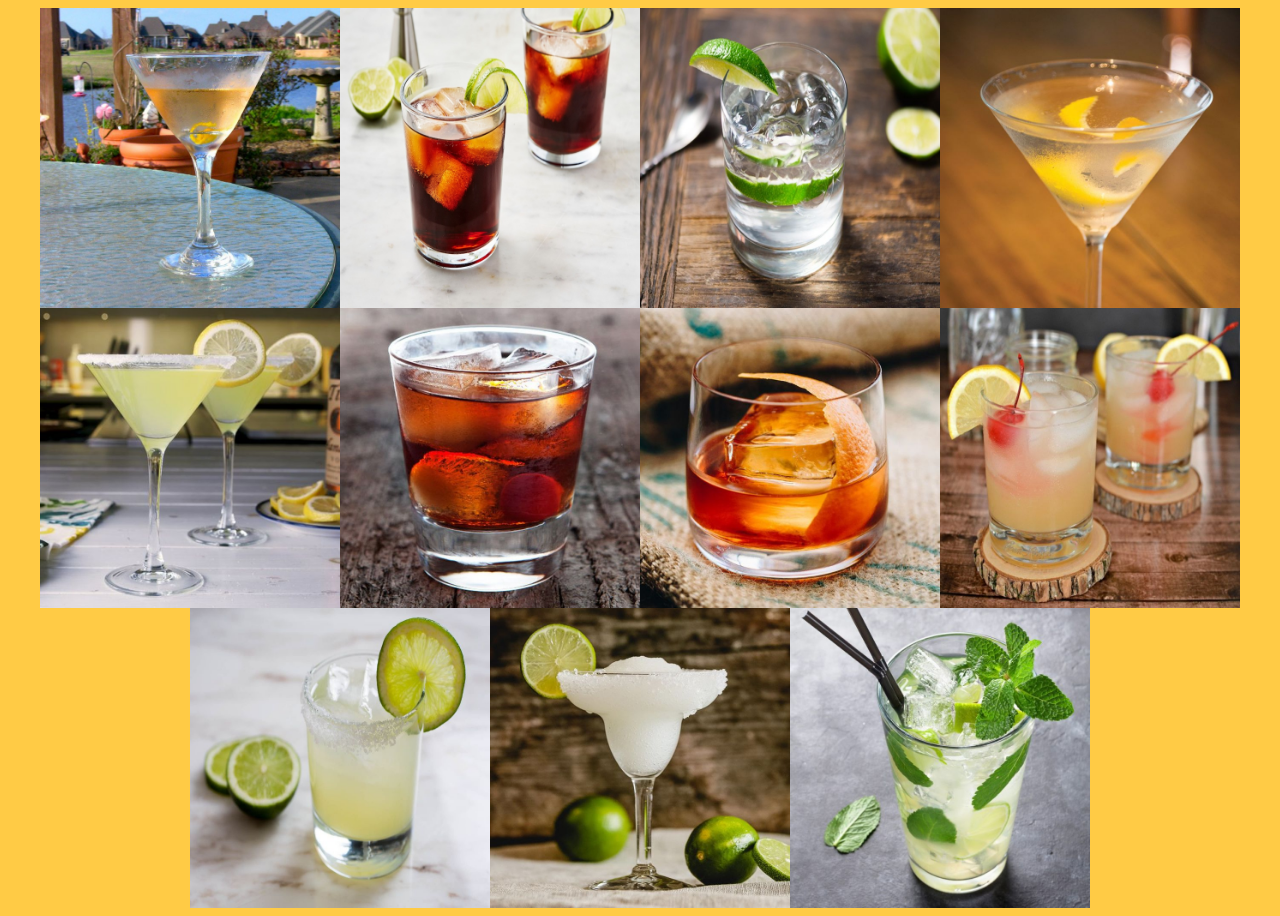
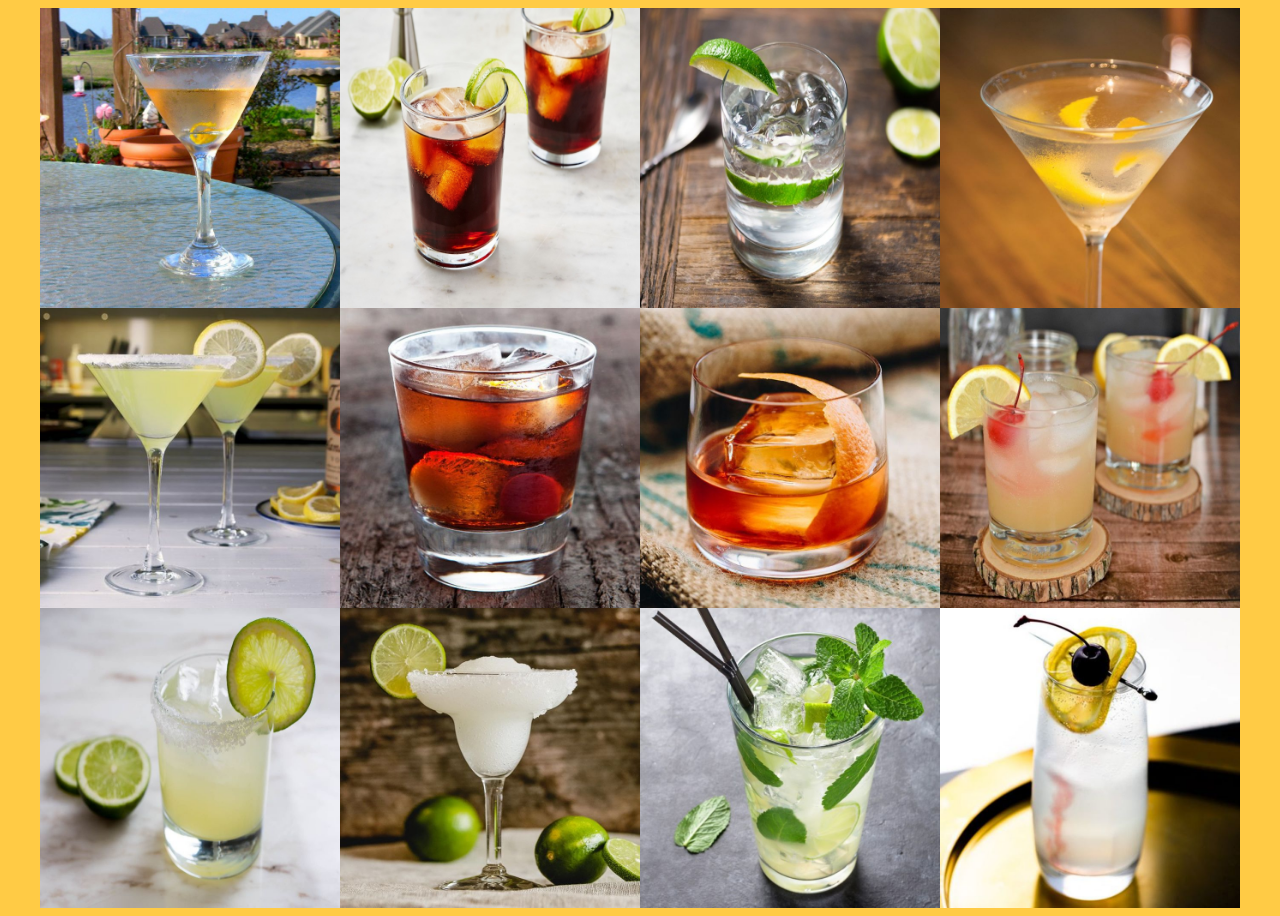
Before and after one commit to alexsaltstein/drunkful-site, a plain HTML site: page image_loader.html in a window 1280 px wide. Drawn offline with Linux system fonts and the light colour scheme.

Commit message:
added tom collins

```diff
--- a/image_loader.html
+++ b/image_loader.html
@@ -26,6 +26,7 @@
 </body>
 <body class="flexbox">
     <img src="./public/images/cocktail_images/Mojito.jpg" alt="Mojito" style="width: 300px;">
+    <img src="./public/images/cocktail_images/TomCollins.jpg" alt="TomCollins" style="width: 300px;">
 </body>
 
 </html>
```
Also changed, not shown: public/images/cocktail_images/TomCollins.jpg (added).
